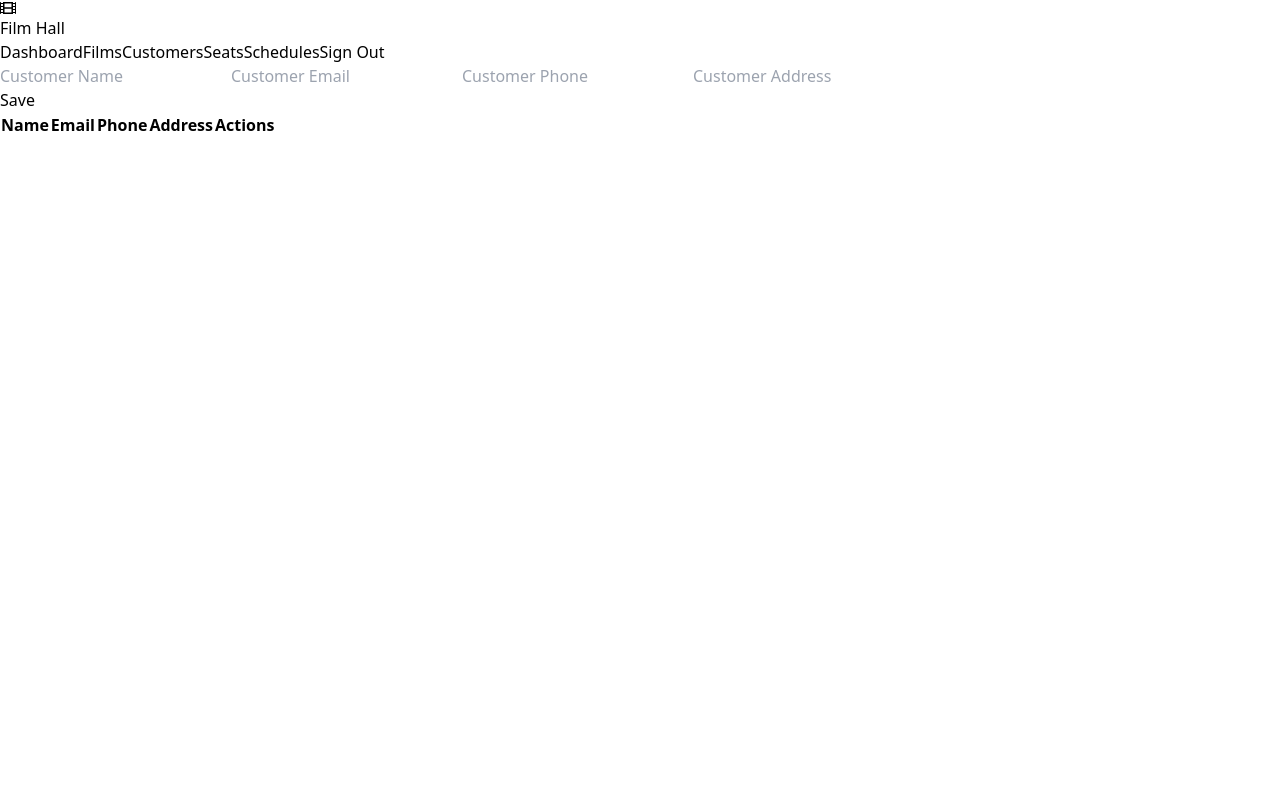
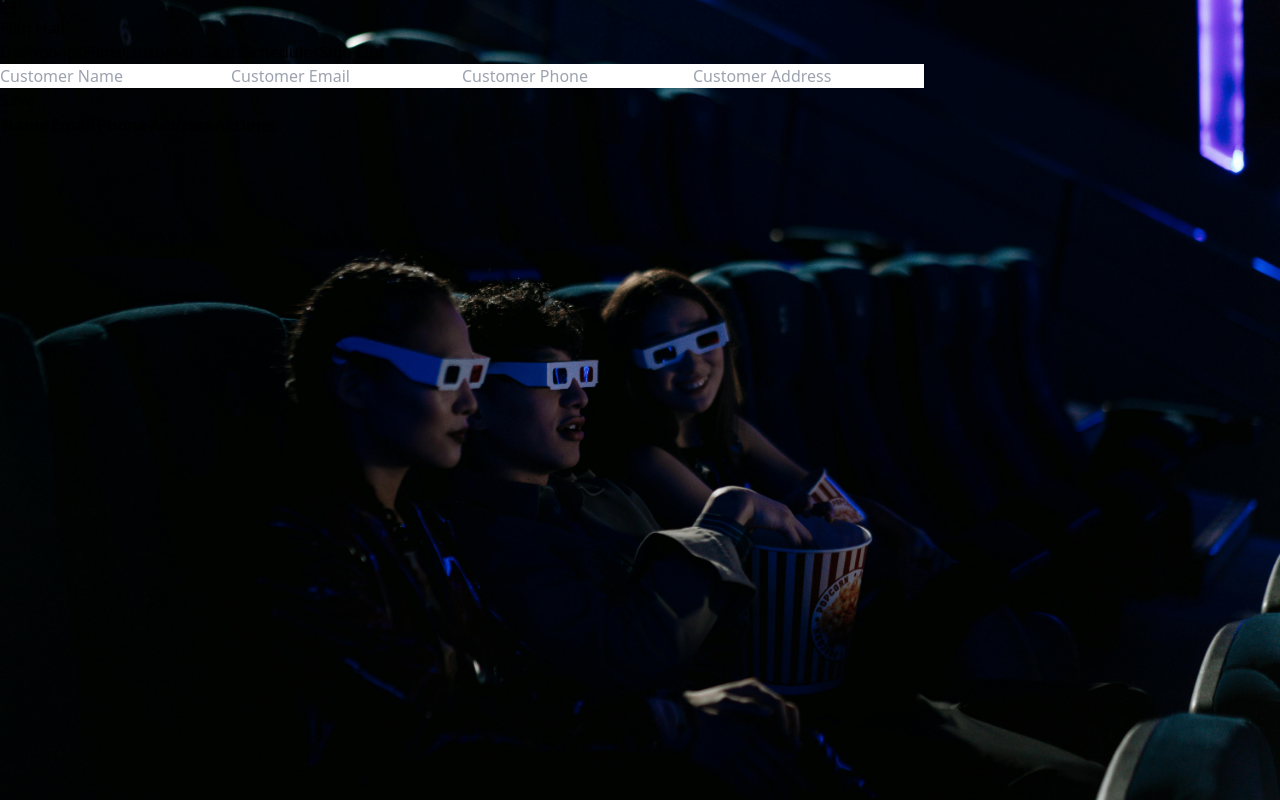
Before and after one commit to ssulochanaherath/Ticket_Booking_Frontend, a React (Vite) app: page /customer in a window 1280 px wide. Built offline with nearby package versions, Linux system fonts and the light colour scheme.

Commit message:
Few changes in Customer.

```diff
--- a/src/pages/Customer.tsx
+++ b/src/pages/Customer.tsx
@@ -1,6 +1,7 @@
-// src/pages/Customer.tsx
 import React, { useState } from 'react';
 import Navbar from '../components/Navbar';
+import backgroundImage from '../assets/login.jpg'; // Replace with your image path
+import '../App.css';
 
 type Customer = {
     name: string;
@@ -54,7 +55,16 @@ const CustomerPage: React.FC = () => {
     };
 
     return (
-        <div>
+        <div
+            style={{
+                    backgroundImage: `url(${backgroundImage})`,
+                    backgroundSize: 'cover',
+                    backgroundPosition: 'center',
+                    backgroundRepeat: 'no-repeat',
+                    minHeight: '100vh',
+                    margin: 0,
+                }}
+        >
             <Navbar />
             <div className="container mx-auto p-4">
                 <form onSubmit={handleSubmit} className="mb-4">
```
Also changed, not shown: src/App.css (line endings or trailing spaces).
